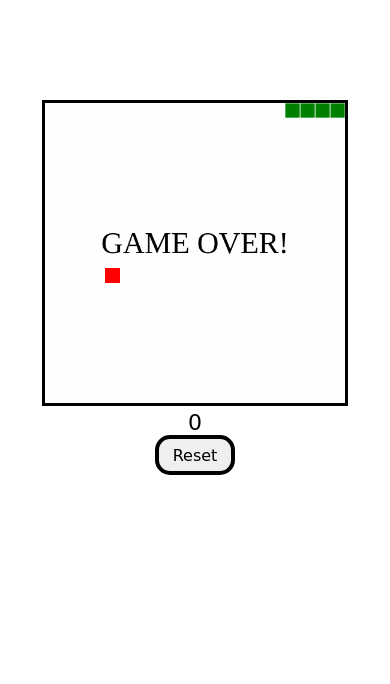
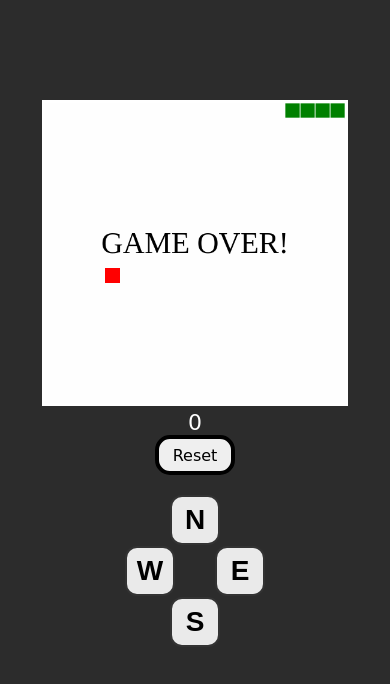
Before and after one commit to 216037150/snakeGame, a plain HTML site: page index.html in a window 390 px wide. Drawn offline with Linux system fonts and the light colour scheme.

Commit message:
The snake can make sound, the game support mobile phones

```diff
--- a/index.html
+++ b/index.html
@@ -6,14 +6,32 @@
     <title>Snake Game</title>
     <link rel="stylesheet" href="styles.css">
 </head>
+<div class="container">
 <body>
     <div id="gameContainer">
         <canvas id="gameBoard" width="500" height="500"></canvas>
         <div id="scoreText">0</div>
         <button id="resetBtn">Reset</button>
     </div>
+
+    <div id="mobileControls">
+    <div class="dpad">
+        <!-- Up -->
+        <button class="ctrl-btn up">N</button>
+
+        <!-- Middle row (Left & Right) -->
+        <div class="horizontal-controls">
+            <button class="ctrl-btn left">W</button>
+            <button class="ctrl-btn right">E</button>
+        </div>
+
+        <!-- Down -->
+        <button class="ctrl-btn down">S</button>
+    </div>
+</div>
     <audio id="startSound" src="Rattle Snake Attack - Sound Effect.mp3" ></audio>
     <audio id="eatSound" src="Rattle Snake Attack - Sound Effect.mp3"></audio>
     <script src="script.js"></script>
 </body>
+</div>
 </html>
--- a/script.js
+++ b/script.js
@@ -5,15 +5,15 @@ const resetBtn = document.querySelector("#resetBtn");
 const startSound = document.getElementById("startSound");
 const eatSound = document.getElementById("eatSound");
 
-const snakeBodyRadius = 0; // Border radius for snake body
-const snakeHeadRadius = 10; // Border radius for snake head
+const snakeBodyRadius = 0;
+const snakeHeadRadius = 10;
 const gameWidth = gameBoard.width;
 const gameHeight = gameBoard.height;
 const boardBackground = "#fefefe";
 const snakeColor = "green";
 const snakeBorder = "white";
-const snakeHeadColor = "blue"; // Unique color for the snake head
-const snakeHeadBorder = "darkblue"; // Border color for the snake head
+const snakeHeadColor = "blue";
+const snakeHeadBorder = "darkblue";
 const foodColor = "red";
 const unitSize = 25;
 
@@ -34,13 +34,25 @@ let snake = [
 window.addEventListener("keydown", changeDirection);
 resetBtn.addEventListener("click", resetGame);
 
+const upBtn = document.querySelector(".up");
+const downBtn = document.querySelector(".down");
+const leftBtn = document.querySelector(".left");
+const rightBtn = document.querySelector(".right");
+
+upBtn.addEventListener("click", () => setDirection("UP"));
+downBtn.addEventListener("click", () => setDirection("DOWN"));
+leftBtn.addEventListener("click", () => setDirection("LEFT"));
+rightBtn.addEventListener("click", () => setDirection("RIGHT"));
+
 gameStart();
 
 function gameStart(){
-    running= true;
+    running = true;
     scoreText.textContent = score;
     createFood();
     drawFood();
+    startSound.currentTime = 0;
+    startSound.play(); // Play start sound
     nextTick();
 };
 
@@ -54,8 +66,7 @@ function nextTick(){
             checkGameOver();
             nextTick();
         }, 90);
-    }
-    else{
+    } else {
         displayGameOver();
     }
 };
@@ -81,15 +92,16 @@ function drawFood(){
 
 function moveSnake(){
     const head = {x: snake[0].x + xVelocity, y: snake[0].y + yVelocity};
+    snake.unshift(head);
 
-    snake.unshift(head);
-    // if food is eaten
+    // Check if food eaten
     if(snake[0].x === foodX && snake[0].y === foodY){
         score += 1;
         scoreText.textContent = score;
         createFood();
-    }
-    else{
+        eatSound.currentTime = 0;
+        eatSound.play(); // Play eat sound
+    } else {
         snake.pop();
     }
 };
@@ -100,18 +112,13 @@ function drawSnake(){
 
     for (let i = 0; i < snake.length; i++) {
         const snakePart = snake[i];
-
-        // Check if this part is the head
-        if (i === 0) {
-            ctx.fillStyle = snakeHeadColor; // Use unique head color
-            ctx.strokeStyle = snakeHeadBorder; // Use unique head border color
+        if(i === 0){
+            ctx.fillStyle = snakeHeadColor;
+            ctx.strokeStyle = snakeHeadBorder;
         }
-
         ctx.fillRect(snakePart.x, snakePart.y, unitSize, unitSize);
         ctx.strokeRect(snakePart.x, snakePart.y, unitSize, unitSize);
-
-        // Reset colors back to default after drawing head
-        if (i === 0) {
+        if(i === 0){
             ctx.fillStyle = snakeColor;
             ctx.strokeStyle = snakeBorder;
         }
@@ -120,11 +127,7 @@ function drawSnake(){
 
 function changeDirection(event){
     const keyPressed = event.keyCode;
-    const LEFT = 37;
-    const UP = 38;
-    const RIGHT = 39;
-    const DOWN = 40;
-
+    const LEFT = 37, UP = 38, RIGHT = 39, DOWN = 40;
     const goingUp = (yVelocity === -unitSize);
     const goingDown = (yVelocity === unitSize);
     const goingRight = (xVelocity === unitSize);
@@ -132,41 +135,22 @@ function changeDirection(event){
 
     switch(true){
         case (keyPressed === LEFT && !goingRight):
-            xVelocity = -unitSize;
-            yVelocity = 0;
-            break;
+            xVelocity = -unitSize; yVelocity = 0; break;
         case (keyPressed === UP && !goingDown):
-            xVelocity = 0;
-            yVelocity = -unitSize;
-            break;
+            xVelocity = 0; yVelocity = -unitSize; break;
         case (keyPressed === RIGHT && !goingLeft):
-            xVelocity = unitSize;
-            yVelocity = 0;
-            break;
+            xVelocity = unitSize; yVelocity = 0; break;
         case (keyPressed === DOWN && !goingUp):
-            xVelocity = 0;
-            yVelocity = unitSize;
-            break;
+            xVelocity = 0; yVelocity = unitSize; break;
     }
 };
 
 function checkGameOver(){
-    switch(true){
-        case (snake[0].x < 0):
-            running = false;
-            break;
-        case (snake[0].x >= gameWidth):
-            running = false;
-            break;
-        case (snake[0].y < 0):
-            running = false;
-            break;
-        case (snake[0].y >= gameHeight):
-            running = false;
-            break;
+    if(snake[0].x < 0 || snake[0].x >= gameWidth || snake[0].y < 0 || snake[0].y >= gameHeight){
+        running = false;
     }
 
-    for(let i = 1; i < snake.length; i+=1){
+    for(let i = 1; i < snake.length; i++){
         if(snake[i].x === snake[0].x && snake[i].y === snake[0].y){
             running = false;
         }
@@ -177,7 +161,7 @@ function displayGameOver(){
     ctx.font = "50px MV Boli";
     ctx.fillStyle = "black";
     ctx.textAlign = "center";
-    ctx.fillText("GAME OVER!", gameWidth / 2, gameHeight / 2);
+    ctx.fillText("GAME OVER!", gameWidth/2, gameHeight/2);
     running = false;
 };
 
@@ -194,3 +178,25 @@ function resetGame(){
     ];
     gameStart();
 };
+
+function setDirection(direction){
+    const goingUp = (yVelocity === -unitSize);
+    const goingDown = (yVelocity === unitSize);
+    const goingRight = (xVelocity === unitSize);
+    const goingLeft = (xVelocity === -unitSize);
+
+    switch(direction){
+        case "UP":
+            if(!goingDown){ xVelocity = 0; yVelocity = -unitSize; }
+            break;
+        case "DOWN":
+            if(!goingUp){ xVelocity = 0; yVelocity = unitSize; }
+            break;
+        case "LEFT":
+            if(!goingRight){ xVelocity = -unitSize; yVelocity = 0; }
+            break;
+        case "RIGHT":
+            if(!goingLeft){ xVelocity = unitSize; yVelocity = 0; }
+            break;
+    }
+}
--- a/styles.css
+++ b/styles.css
@@ -51,6 +51,13 @@
     #gameContainer {
         margin-top: 100px;
         border-radius: 10px;
+        border: #ccc;
+    }
+
+    body{
+        /* background-color: #a0d8ef; */
+        background-color: #2c2c2c;
+         color: #fff;
     }
 
     #gameBoard {
@@ -68,3 +75,51 @@
         font-size: 16px;
     }
 }
+/* Mobile Controls (D-pad) */
+#mobileControls {
+    display: none; /* hidden on desktop */
+    margin-top: 20px;
+    justify-content: center;
+
+}
+
+@media (max-width: 480px) {
+    #mobileControls {
+        display: flex;
+        justify-content: center;
+    }
+
+    .dpad {
+        display: flex;
+        flex-direction: column;
+        align-items: center;
+        gap: 1px; /* space between rows */
+    }
+
+    .horizontal-controls {
+        display: flex;
+        justify-content: center;
+        gap: 40px; /* space between W and E */
+    }
+}
+
+/* Arrow button style */
+.ctrl-btn {
+    width: 50px;
+    height: 50px;
+    font-size: 28px;
+    font-weight: bold;
+    line-height: 1;
+    display: flex;
+    align-items: center;
+    justify-content: center;
+    border-radius: 12px;
+    border: 2px solid #333;
+    background: #eaeaea;
+    cursor: pointer;
+    user-select: none;
+}
+
+.ctrl-btn:active {
+    background: #ccc;
+}
```
